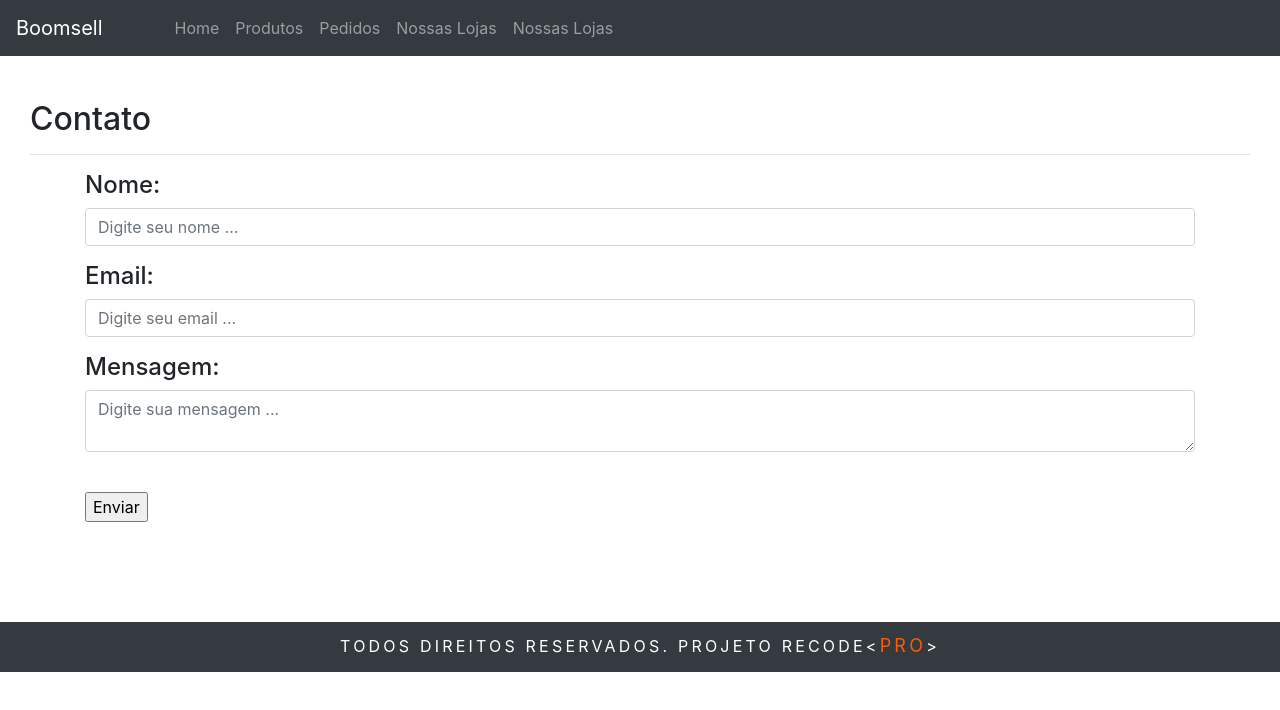
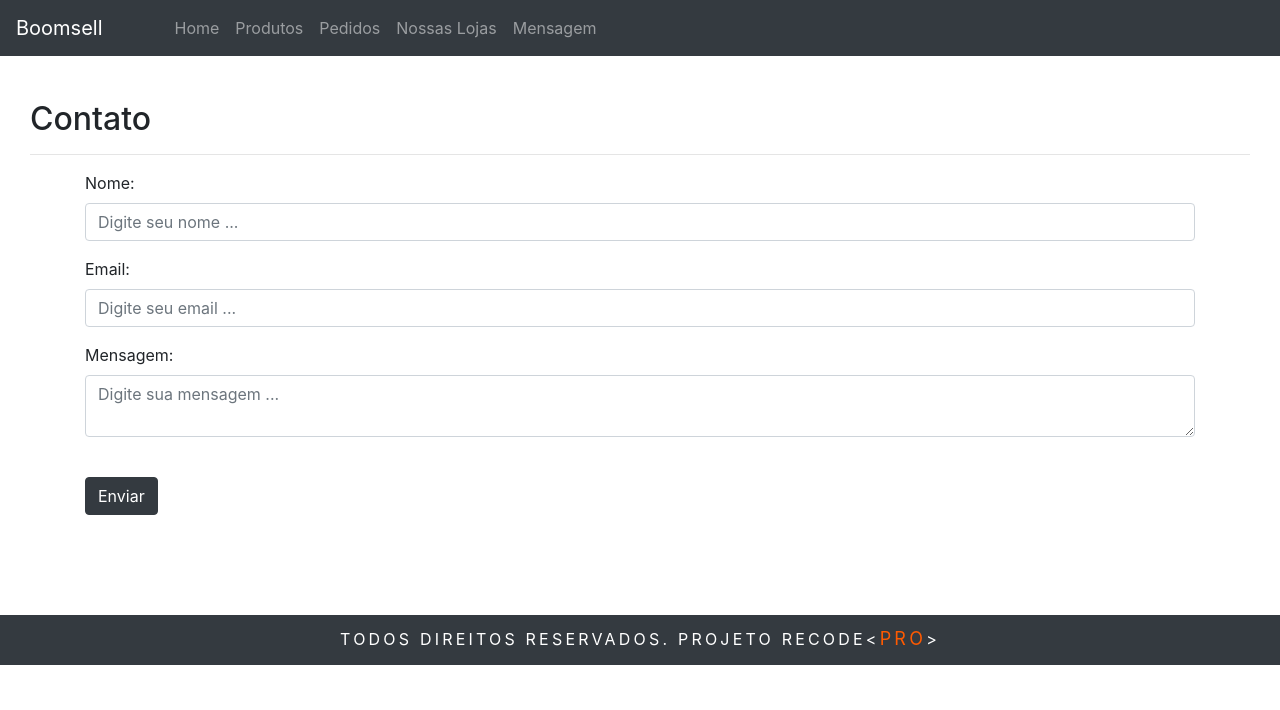
Before and after one commit to emersonope/Projeto_PHP, a React (Create React App) app in the folder Front-End/: page /Mensagens in a window 1280 px wide. Shown: the top 710 px of the page. Built offline with nearby package versions, Linux system fonts and the light colour scheme; no server answers.

Commit message:
conexao mongo

```diff
--- a/Front-End/src/components/Mensagens/mensagens.js
+++ b/Front-End/src/components/Mensagens/mensagens.js
@@ -1,6 +1,6 @@
 import React, { useState, useEffect } from "react";
 import axios from "axios";
-import { Table } from "react-bootstrap";
+import { Button, Form } from "react-bootstrap";
 import { useForm } from "react-hook-form";
 
 
@@ -9,18 +9,18 @@ function Mensagens(){
     const { register, handleSubmit } = useForm();
 
     const handleOnSubmit = (data) => {
-      axios.post("http://localhost:3210/contatos", data).then((response) => {
-        alert("Cadastrado com Sucesso");
+      axios.post("http://localhost:8000/mensagens", data).then((response) => {
+        alert("Enviado com Sucesso");
         window.location.reload()
       });
     };
 
-    const [contatos, setContatos] = useState([]);
+    const [mensagens, setMensagens] = useState([]);
 
     useEffect(() => {
-        axios.get("http://localhost:3210/contatos").then((response) => {
-        setContatos(response.data.contatos);
-        console.log(setContatos)
+        axios.get("http://localhost:8000/mensagens").then((response) => {
+        setMensagens(response.data.mensagens);
+        console.log(setMensagens)
         });
     }, []);
 
@@ -30,23 +30,22 @@ function Mensagens(){
         <h2>Contato</h2>
         <hr />
         <div class="container">
-            <form onSubmit={handleSubmit(handleOnSubmit)}>
-                <div class="form-group">
-                    <h4>Nome:</h4>
-                    <input type="text" name="nome" placeholder="Digite seu nome ..." class="form-control" ref={register} />
-                </div>
-                <div class="form-group">
-                    <h4>Email:</h4>
-                    <input type="text" name="email" placeholder="Digite seu email ..." class="form-control" ref={register} />
-                </div>
-                <div class="form-group">
-                    <h4>Mensagem:</h4>
-                    <textarea name="menssagem" placeholder="Digite sua mensagem ..." class="form-control" ref={register}></textarea>
-                </div>
+            <Form onSubmit={handleSubmit(handleOnSubmit)}>
+                <Form.Group>
+                    <Form.Label>Nome:</Form.Label>
+                    <Form.Control type="text" name="nome" placeholder="Digite seu nome ..." class="form-control" ref={register} />
+                </Form.Group>
+                <Form.Group>
+                    <Form.Label>Email:</Form.Label>
+                    <Form.Control type="text" name="email" placeholder="Digite seu email ..." class="form-control" ref={register} />
+                </Form.Group>
+                <Form.Group>
+                    <Form.Label>Mensagem:</Form.Label>
+                    <Form.Control as="textarea" name="mensagem" placeholder="Digite sua mensagem ..." class="form-control" ref={register} />
+                </Form.Group>
                 <br />
-                <input type="submit" value="Enviar" />
-            </form>
-
+                <Button type="submit" variant="dark">Enviar</Button>
+            </Form>
             </div>
         </div>
     )
--- a/Front-End/src/components/Menu/index.js
+++ b/Front-End/src/components/Menu/index.js
@@ -26,7 +26,7 @@ function BaseMenu(props) {
                         <Nav.Link as={Link} href="/sobrenos" to="/sobrenos">Nossas Lojas</Nav.Link>
                     </Nav.Item>
                     <Nav.Item>
-                        <Nav.Link as={Link} href="/mensagens" to="/mensagens">Nossas Lojas</Nav.Link>
+                        <Nav.Link as={Link} href="/mensagens" to="/mensagens">Mensagem</Nav.Link>
                     </Nav.Item>
                 </Nav>
            </Navbar.Collapse>
--- a/Front-End/src/components/Pedidos/pedidos.js
+++ b/Front-End/src/components/Pedidos/pedidos.js
@@ -74,7 +74,7 @@ function Pedidos() {
         <Form.Label for="valortotal">Valor Total:</Form.Label><br/>
         <Form.Control  type="text" class="form-control"  id="valortotal" name="valortotal" maxlength = "30"  /><br/>
     </Form.Group>
-        <Button type="submit" variant="danger" >Enviar</Button>
+        <Button type="submit" variant="dark" >Enviar</Button>
 
 
 </Form>
```
Also changed, not shown: 1 other file (tests, documents, lock files or other folders).
